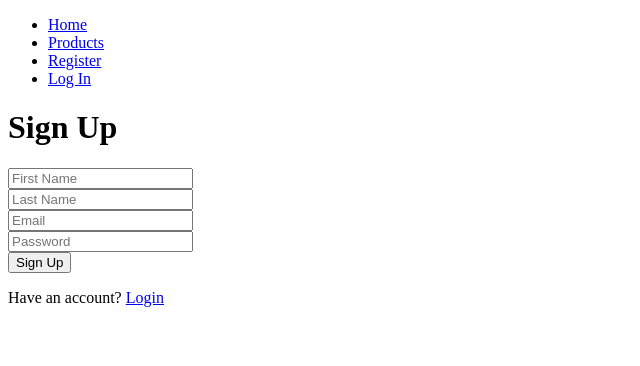
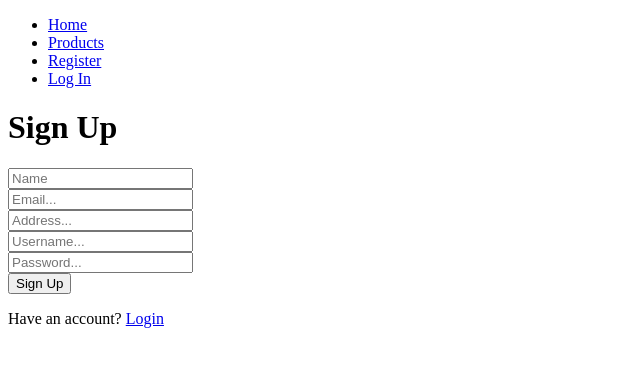
Before and after one commit to mayaobeidat/Inspire, a React (Vite) app in the folder src/client/: page /auth/register in a window 1280 px wide. Shown: the top 366 px of the page, without its empty margins (0-640 px from the left). Built offline with nearby package versions, Linux system fonts and the light colour scheme.

Commit message:
updated input fields for registration

```diff
--- a/src/client/src/components/acc/Register.jsx
+++ b/src/client/src/components/acc/Register.jsx
@@ -7,9 +7,10 @@ export default function Register() {
   const [addNewUser] = useRegisterMutation();
   const navigate = useNavigate();
   const [form, setForm] = useState({
-    firstName: "",
-    lastName: "",
+    name: "",
     email: "",
+    address: "",
+    username: "",
     password: "",
   });
 
@@ -31,22 +32,13 @@ export default function Register() {
       <form onSubmit={onSubmit} className="register-form">
         <h1 className="register-title">Sign Up</h1>
 
-        {/* Input fields for first name, last name, email, password */}
+        {/* Input fields for name, email, address, username, password */}
         <div className="form-group">
           <input
             type="text"
             className="form-control"
-            placeholder="First Name"
-            name="firstName"
-            onChange={onChange}
-          />
-        </div>
-        <div className="form-group">
-          <input
-            type="text"
-            className="form-control"
-            placeholder="Last Name"
-            name="lastName"
+            placeholder="Name"
+            name="Name"
             onChange={onChange}
           />
         </div>
@@ -56,8 +48,28 @@ export default function Register() {
             className="form-control"
             id="exampleInputEmail1"
             aria-describedby="emailHelp"
-            placeholder="Email"
+            placeholder="Email..."
             name="email"
+            onChange={onChange}
+            required
+          />
+        </div>
+        <div className="form-group">
+          <input
+            type="text"
+            className="form-control"
+            placeholder="Address..."
+            name="address"
+            onChange={onChange}
+          />
+        </div>
+        <div className="form-group">
+          <input
+            type="username"
+            className="form-control"
+            // id="exampleInputPassword1"
+            placeholder="Username..."
+            name="username"
             onChange={onChange}
             required
           />
@@ -66,19 +78,17 @@ export default function Register() {
           <input
             type="password"
             className="form-control"
-            id="exampleInputPassword1"
-            placeholder="Password"
+            // id="exampleInputPassword1"
+            placeholder="Password..."
             name="password"
             onChange={onChange}
             required
           />
         </div>
-
         {/* Submit button */}
         <button type="submit" className="submit-btn">
           Sign Up
         </button>
-
         {/* Link to login page */}
         <p className="login-link">
           Have an account? <Link to={"/auth/login"}>Login</Link>
```
